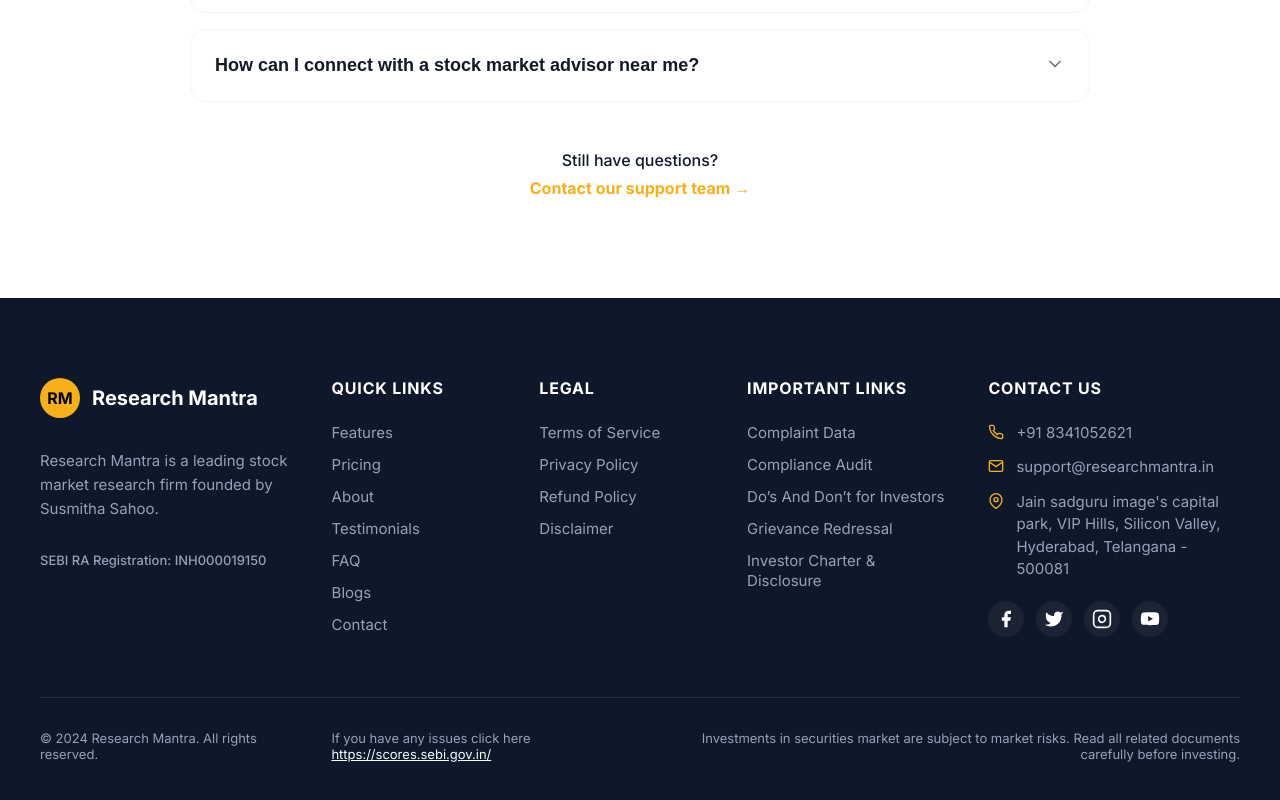
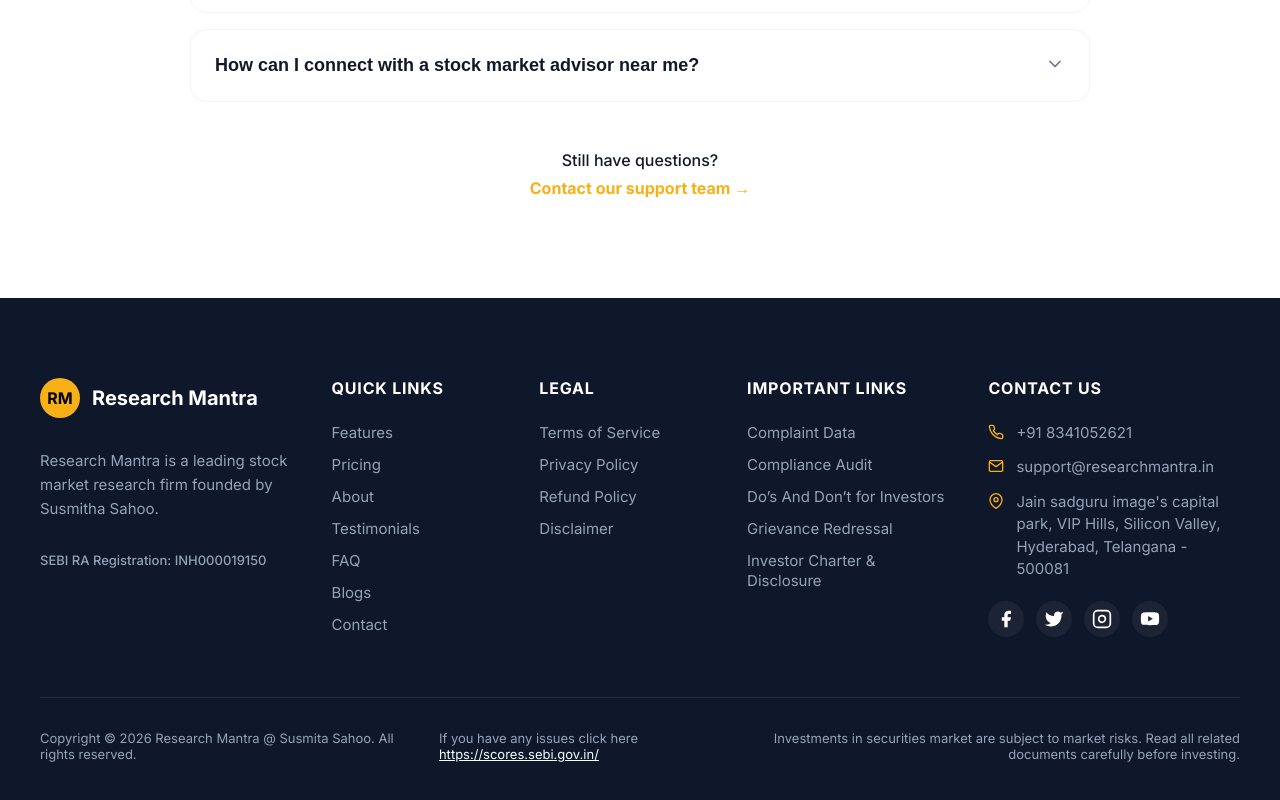
Before and after one commit to vijaysahu12/ResearchMantraWebsite, an Angular app: page / in a window 1280 px wide. Shown: the part 8334-9134 px from the top of the page. Built offline with nearby package versions, Linux system fonts and the light colour scheme.

Commit message:
minor changes , deployed url, footer change

```diff
--- a/src/app/components/footer/footer.component.html
+++ b/src/app/components/footer/footer.component.html
@@ -126,7 +126,7 @@
 
         <div class="footer-bottom">
             <div class="bottom-left">
-                <p>&copy; 2024 Research Mantra. All rights reserved.</p>
+                <p>Copyright © 2026 Research Mantra @ Susmita Sahoo. All rights reserved.</p>
             </div>
             <div>
                 <p>If you have any issues click here <a style="color: azure;"
--- a/src/app/services/lead.service.ts
+++ b/src/app/services/lead.service.ts
@@ -55,13 +55,13 @@ export interface ApiResponse<T = unknown> {
 export class LeadService {
     private http = inject(HttpClient);
     private readonly CRM_API_URL = 'https://crmapi.researchmantra.in/api/Leads';
-    private readonly OTP_API_URL = 'https://localhost:44380/api/Leads';
+    // private readonly OTP_API_URL = 'https://localhost:44380/api/Leads';
 
     sendOtp(data: SendOtpRequest): Observable<ApiResponse> {
-        return this.http.post<ApiResponse>(`${this.OTP_API_URL}/send-otp`, data);
+        return this.http.post<ApiResponse>(`${this.CRM_API_URL}/send-otp`, data);
     }
 
     verifyOtp(data: VerifyOtpRequest): Observable<ApiResponse<{ youtubeLink: string }>> {
-        return this.http.post<ApiResponse<{ youtubeLink: string }>>(`${this.OTP_API_URL}/verify-otp`, data);
+        return this.http.post<ApiResponse<{ youtubeLink: string }>>(`${this.CRM_API_URL}/verify-otp`, data);
     }
 }
```
